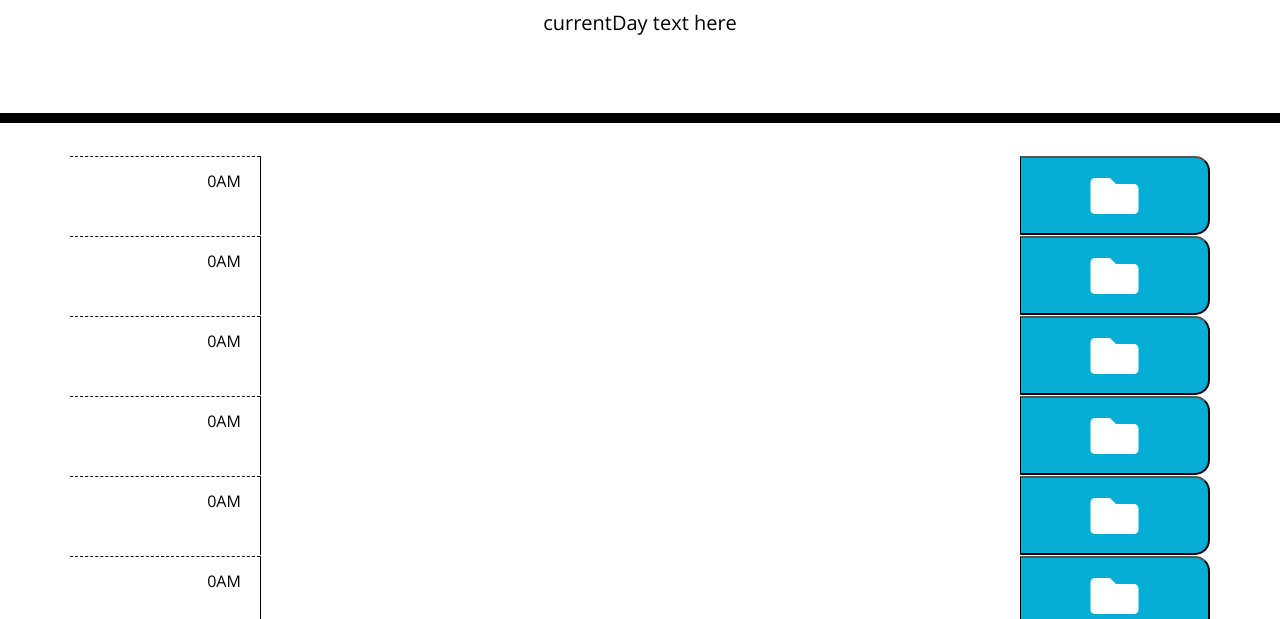
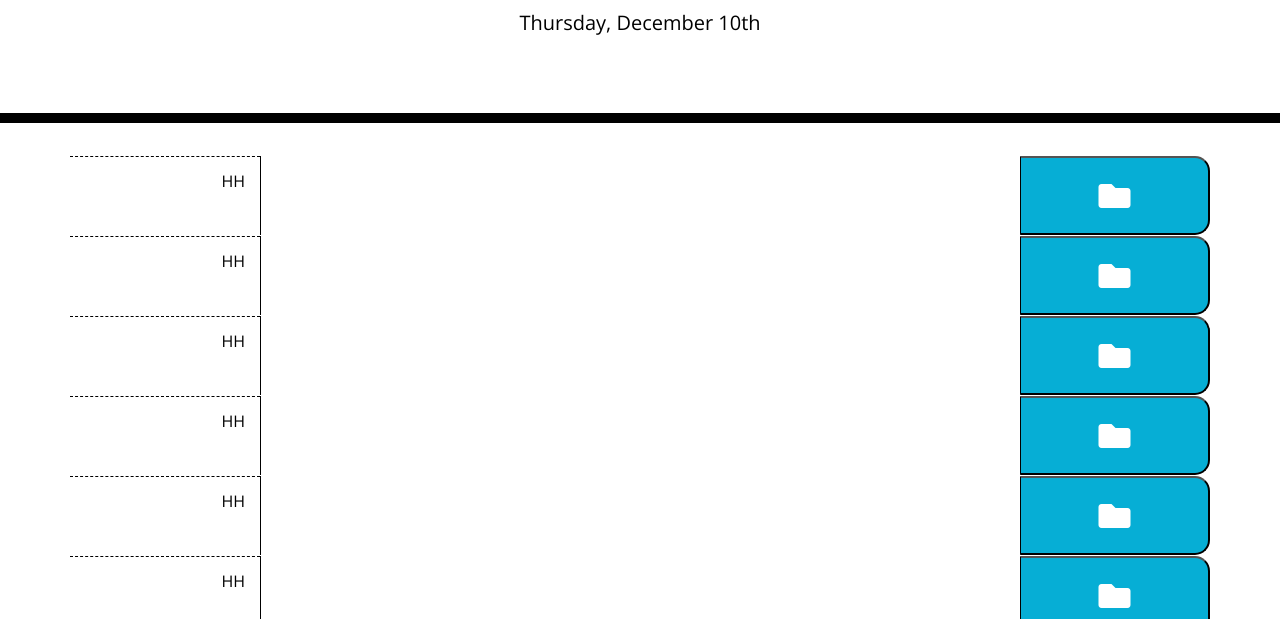
Before and after one commit to mrramontorres/work-day-scheduler, a plain HTML site: page index.html in a window 1280 px wide. Shown: the part 181-800 px from the top of the page. Drawn offline with nearby package versions, Linux system fonts and the light colour scheme.

Commit message:
different approach to adding new timeBlockDiv

```diff
--- a/index.html
+++ b/index.html
@@ -27,24 +27,24 @@
     <header class="jumbotron">
       <h1 class="display-3">Work Day Scheduler</h1>
       <p class="lead">A simple calendar app for scheduling your work day</p>
-      <p id="currentDay" class="lead">currentDay text here</p>
+      <p id="currentDay" class="lead">currentDay</p>
     </header>
 
-   <!-- Timeblocks go here -->
     <div class="container">
-        <!-- Row holds the hour, description, and save button -->
-        <div class="row">
-          <!-- Hour changes color of timeblock -->
-          <div class="col-2 hour">
-            <span id="hour">0AM </span></div>
-          <!-- Description of activity -->
-          <textarea class="col-8"></textarea>
-          <!-- Button stores description in local storage -->
-          <button class="col-2 saveBtn"><i class="fa fa-folder fa-3x"></i></button>
+
+        <div class="time-block row timeBlockDiv">
+            <div class="col-2 hour">
+              <span id="hour">HH</span>
+            </div>
+            <textarea class="col-8"></textarea>
+            <button class="col-2 saveBtn"><i class="fa fa-folder fa-2x"></i></button>
         </div>
-      </div>
 
-      <div class="container insert"></div>
+        <section id="target1"></section>
+
+    </div>
+
+
     <script src="https://cdnjs.cloudflare.com/ajax/libs/jquery/3.2.1/jquery.min.js"></script>
 
     <script src="https://cdnjs.cloudflare.com/ajax/libs/moment.js/2.24.0/moment.min.js"></script>
--- a/script.js
+++ b/script.js
@@ -1,20 +1,34 @@
+// Sets the current day of the week, month, and date
+document.getElementById("currentDay").innerHTML = moment().format("dddd, MMMM Do");
+
+// Sets current hour
+var hourNow = moment().format("hA");
+console.log(hourNow);
+
+// Array holds all of the hours available
+var hoursList = ["9AM","10AM","11AM","12PM","1PM","2PM","3PM","4PM","5PM","6PM"];
 
 
-    // Array holds all of the hours available
-    var hoursList = [
-        "9AM",
-        "10AM",
-        "11AM",
-        "12PM",
-        "1PM",
-        "2PM",
-        "3PM",
-        "4PM",
-        "5PM",
-        "6PM"
-        ];
+//Research the below code from: https://www.youtube.com/watch?v=zjYgz50E0mA&ab_channel=SteveGriffith
+const init = function(){
+    let t1
+    t1 = document.getElementById("target1");
 
-    for (var i = 0; i < 2; i++) {
-    var something = $( ".row" ).clone();
-    something.appendTo(".container");
+    div1 = document.querySelector(".timeBlockDiv");
+    for(let i=0; i<5; i++){
+        t1.appendChild(div1.cloneNode(true));
     }
+
+}
+
+document.addEventListener("DOMContentLoaded", init)
+
+/*$.each(hoursList, function(i){
+    console.log(i);
+    /*var newRowDiv = $( ".row" ).clone();
+    console.log(newRowDiv);
+    htmlDiv = "<div id='row'>" + hoursList[i] + "</div>";
+    console.log(hoursList[i]);
+    $(".container").append(htmlDiv);
+
+});*/
```
